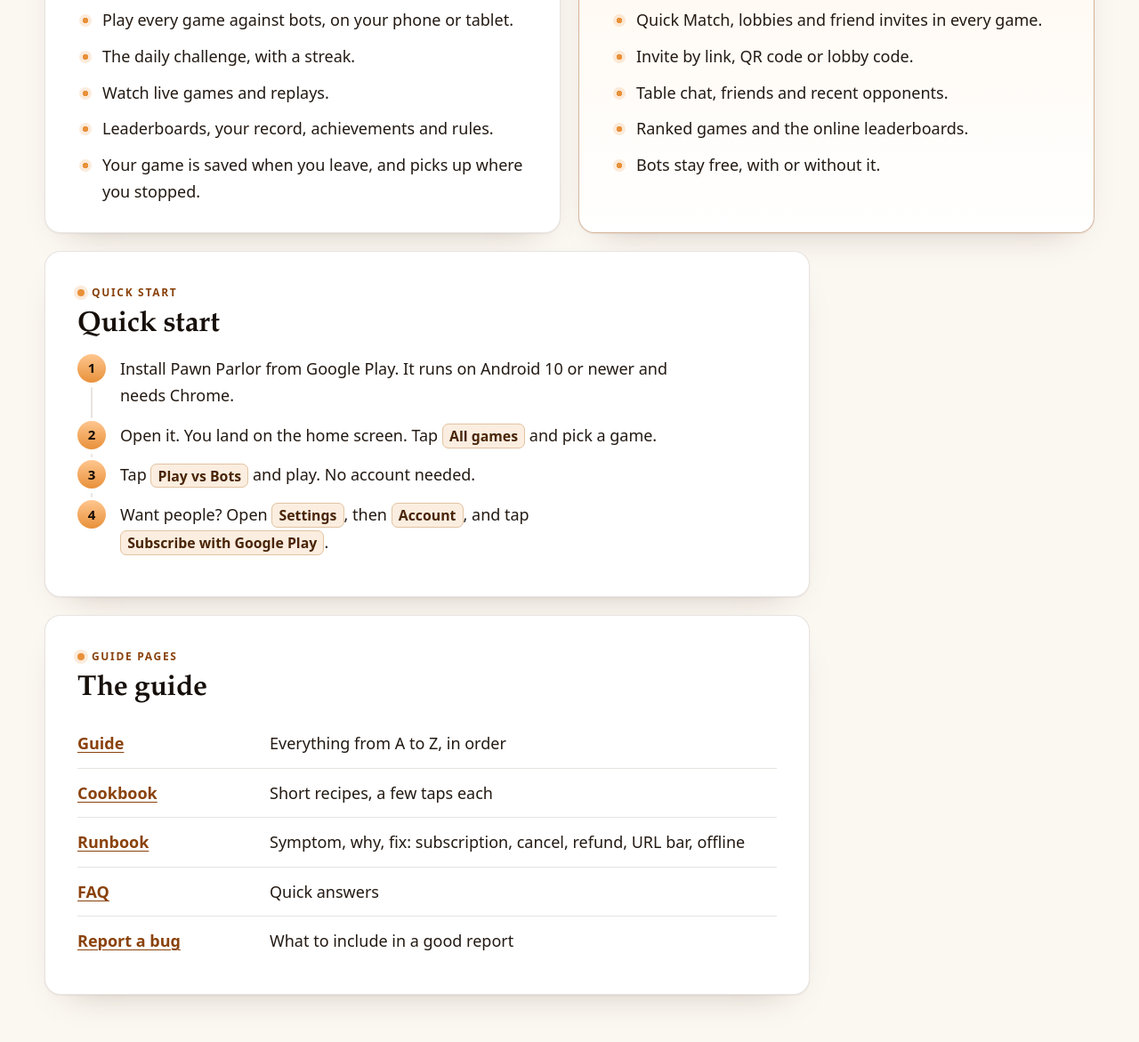
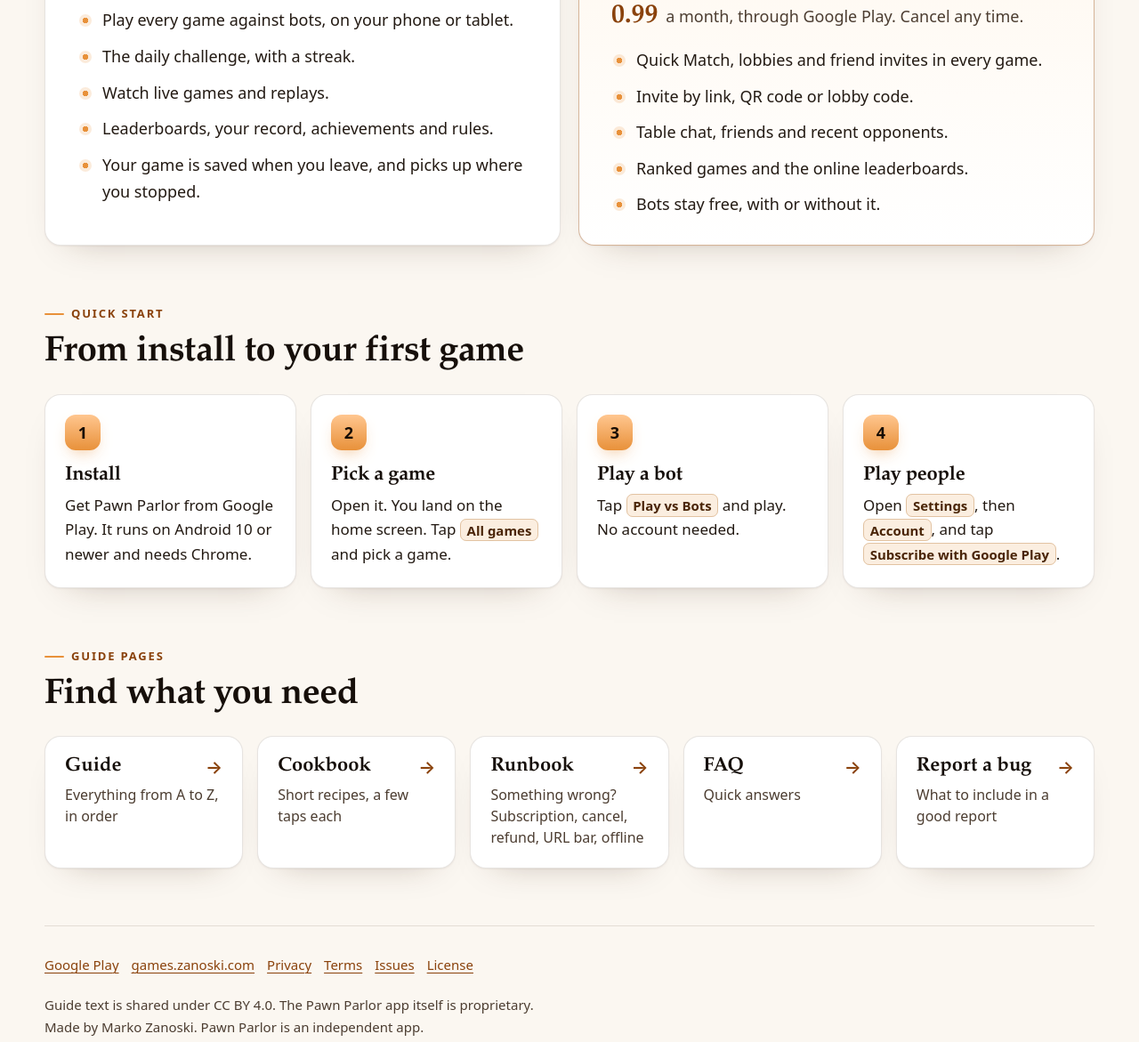
Before and after one commit to Zanoshky/pawn-parlor-app, a plain HTML site: page docs/index.html in a window 1280 px wide. Shown: the part 993-2164 px from the top of the page at 89% size. Drawn offline with Linux system fonts and the light colour scheme.

Commit message:
Home: quick start as step cards, guide pages as link cards, price on the subscription card, bar aligned to the page

```diff
--- a/docs/index.html
+++ b/docs/index.html
@@ -52,22 +52,34 @@
 <ul class="dots"><li>Play every game against bots, on your phone or tablet.</li><li>The daily challenge, with a streak.</li><li>Watch live games and replays.</li><li>Leaderboards, your record, achievements and rules.</li><li>Your game is saved when you leave, and picks up where you stopped.</li></ul>
 </section>
 
-<section class="tile" id="online" aria-labelledby="online-h"><div class="title" aria-hidden="true">online</div><h2 id="online-h">With the subscription</h2>
+<section class="tile" id="online" aria-labelledby="online-h"><div class="title" aria-hidden="true">online</div><h2 id="online-h">With the subscription</h2><p class="price"><b>0.99</b> a month, through Google Play. Cancel any time.</p>
 <ul class="dots"><li>Quick Match, lobbies and friend invites in every game.</li><li>Invite by link, QR code or lobby code.</li><li>Table chat, friends and recent opponents.</li><li>Ranked games and the online leaderboards.</li><li>Bots stay free, with or without it.</li></ul>
 </section>
 
 </div>
 
-<div class="tiles one">
-<section class="tile" id="start" aria-labelledby="start-h"><div class="title" aria-hidden="true">quick start</div><h2 id="start-h">Quick start</h2>
-<ol class="steps"><li>Install Pawn Parlor from Google Play. It runs on Android 10 or newer and needs Chrome.</li><li>Open it. You land on the home screen. Tap <code>All games</code> and pick a game.</li><li>Tap <code>Play vs Bots</code> and play. No account needed.</li><li>Want people? Open <code>Settings</code>, then <code>Account</code>, and tap <code>Subscribe with Google Play</code>.</li></ol>
+<section class="band" id="start" aria-labelledby="start-h">
+<div class="eyebrow">Quick start</div>
+<h2 id="start-h">From install to your first game</h2>
+<ol class="cards4">
+<li><span class="k">1</span><h3>Install</h3><p>Get Pawn Parlor from Google Play. It runs on Android 10 or newer and needs Chrome.</p></li>
+<li><span class="k">2</span><h3>Pick a game</h3><p>Open it. You land on the home screen. Tap <code>All games</code> and pick a game.</p></li>
+<li><span class="k">3</span><h3>Play a bot</h3><p>Tap <code>Play vs Bots</code> and play. No account needed.</p></li>
+<li><span class="k">4</span><h3>Play people</h3><p>Open <code>Settings</code>, then <code>Account</code>, and tap <code>Subscribe with Google Play</code>.</p></li>
+</ol>
 </section>
 
-<section class="tile" id="pages" aria-labelledby="pages-h"><div class="title" aria-hidden="true">guide pages</div><h2 id="pages-h">The guide</h2>
-<dl class="keys"><dt><a href="guide.html">Guide</a></dt><dd>Everything from A to Z, in order</dd><dt><a href="cookbook.html">Cookbook</a></dt><dd>Short recipes, a few taps each</dd><dt><a href="runbook.html">Runbook</a></dt><dd>Symptom, why, fix: subscription, cancel, refund, URL bar, offline</dd><dt><a href="faq.html">FAQ</a></dt><dd>Quick answers</dd><dt><a href="report.html">Report a bug</a></dt><dd>What to include in a good report</dd></dl>
+<section class="band" id="pages" aria-labelledby="pages-h">
+<div class="eyebrow">Guide pages</div>
+<h2 id="pages-h">Find what you need</h2>
+<ul class="linkcards">
+<li><a href="guide.html"><b>Guide</b><span>Everything from A to Z, in order</span></a></li>
+<li><a href="cookbook.html"><b>Cookbook</b><span>Short recipes, a few taps each</span></a></li>
+<li><a href="runbook.html"><b>Runbook</b><span>Something wrong? Subscription, cancel, refund, URL bar, offline</span></a></li>
+<li><a href="faq.html"><b>FAQ</b><span>Quick answers</span></a></li>
+<li><a href="report.html"><b>Report a bug</b><span>What to include in a good report</span></a></li>
+</ul>
 </section>
-
-</div>
 
 </main>
 <footer>
--- a/docs/style.css
+++ b/docs/style.css
@@ -22,6 +22,7 @@
   --shadow: 0 1px 0 rgba(255, 255, 255, 0.04) inset, 0 18px 40px -24px rgba(0, 0, 0, 0.9);
   --radius: 18px;
   --measure: 68ch;
+  --wrap: 1180px;
   --serif: "Iowan Old Style", "Palatino Linotype", Palatino, "Book Antiqua", Georgia, serif;
   --sans: system-ui, -apple-system, "Segoe UI", Roboto, "Helvetica Neue", Arial, sans-serif;
   --mono: ui-monospace, "SF Mono", "Cascadia Mono", Menlo, Consolas, monospace;
@@ -81,12 +82,12 @@ code, kbd {
 
 .skip { position: absolute; left: 16px; top: -100px; z-index: 20; background: var(--card); color: var(--head); padding: 12px 16px; border-radius: 10px; border: 2px solid var(--link); }
 .skip:focus { top: 8px; }
-.wrap { max-width: 1180px; margin: 0 auto; }
+.wrap { max-width: var(--wrap); margin: 0 auto; }
 
 /* Top bar */
 .bar {
   position: sticky; top: 0; z-index: 10;
-  margin: 0 -20px; padding: 8px max(20px, calc((100vw - 1180px) / 2)); padding-top: calc(8px + env(safe-area-inset-top, 0px));
+  margin: 0 -20px; padding: 8px max(20px, calc((100vw - var(--wrap)) / 2)); padding-top: calc(8px + env(safe-area-inset-top, 0px));
   display: flex; align-items: center; gap: 8px 16px;
   background: color-mix(in srgb, var(--bg) 82%, transparent);
   -webkit-backdrop-filter: saturate(1.4) blur(14px); backdrop-filter: saturate(1.4) blur(14px);
@@ -268,8 +269,8 @@ footer ul { list-style: none; padding: 0; margin: 0 0 8px; display: flex; flex-w
 footer a { display: inline-flex; align-items: center; min-height: 48px; padding: 0 8px; margin-left: -8px; }
 
 @media (prefers-reduced-motion: reduce) { html { scroll-behavior: auto; } summary::after { transition: none; } }
-@media (min-width: 1800px) { .wrap { max-width: 1480px; } body { font-size: 19px; } }
-@media (min-width: 2600px) { .wrap { max-width: 1900px; } body { font-size: 21px; } }
+@media (min-width: 1800px) { :root { --wrap: 1480px; } body { font-size: 19px; } }
+@media (min-width: 2600px) { :root { --wrap: 1900px; } body { font-size: 21px; } }
 @media (max-width: 559px) { .stats li:last-child:nth-child(odd) { grid-column: 1 / -1; } }
 @media (max-width: 720px) {
   .nav { overflow: visible; }
@@ -279,3 +280,34 @@ footer a { display: inline-flex; align-items: center; min-height: 48px; padding:
   main { padding-block: 28px 40px; }
 }
 @media (max-width: 720px) { .bar { position: static; } html { scroll-padding-top: 16px; } section { scroll-margin-top: 16px; } }
+
+/* Home: quick start as four step cards, guide pages as link cards. */
+.band { margin: 56px 0 8px; }
+.band > h2 { font-size: clamp(28px, 3.8vw, 40px); margin-bottom: 22px; }
+.cards4, .linkcards { list-style: none; margin: 0; padding: 0; display: grid; gap: 16px; }
+.cards4 { grid-template-columns: repeat(auto-fit, minmax(min(100%, 230px), 1fr)); counter-reset: none; }
+.cards4 li {
+  position: relative; background: var(--card); border: 1px solid var(--line); border-radius: var(--radius);
+  padding: 22px 22px 8px; box-shadow: var(--shadow);
+}
+.cards4 h3 { margin: 14px 0 6px; font-size: 22px; }
+.cards4 p { color: var(--fg); font-size: 17px; line-height: 1.6; }
+.cards4 .k {
+  display: grid; place-items: center; width: 40px; height: 40px; border-radius: 12px;
+  font: 700 18px/1 var(--sans); color: var(--accent-ink); background: linear-gradient(180deg, #ffc68f, #e8913a);
+  box-shadow: 0 8px 20px -10px rgba(232, 145, 58, 0.9);
+}
+.linkcards { grid-template-columns: repeat(auto-fit, minmax(min(100%, 200px), 1fr)); }
+.linkcards a {
+  display: flex; flex-direction: column; gap: 6px; height: 100%; min-height: 120px; padding: 20px 22px 22px;
+  background: var(--card); border: 1px solid var(--line); border-radius: var(--radius); box-shadow: var(--shadow);
+  text-decoration: none; color: var(--fg); transition: border-color 0.15s, transform 0.15s, background 0.15s;
+}
+.linkcards b { display: flex; align-items: center; justify-content: space-between; gap: 10px; font: 700 22px/1.2 var(--serif); color: var(--head); }
+.linkcards b::after { content: "\2192"; font: 600 20px/1 var(--sans); color: var(--link); transition: transform 0.15s; }
+.linkcards span { color: var(--dim); font-size: 16px; line-height: 1.5; }
+.linkcards a:hover { border-color: var(--line-strong); background: var(--card-2); transform: translateY(-2px); }
+.linkcards a:hover b::after { transform: translateX(4px); }
+.price { margin: -4px 0 18px; color: var(--dim); }
+.price b { font: 700 30px/1 var(--serif); color: var(--link); margin-right: 4px; }
+@media (prefers-reduced-motion: reduce) { .linkcards a, .linkcards b::after { transition: none; } .linkcards a:hover { transform: none; } }
```
